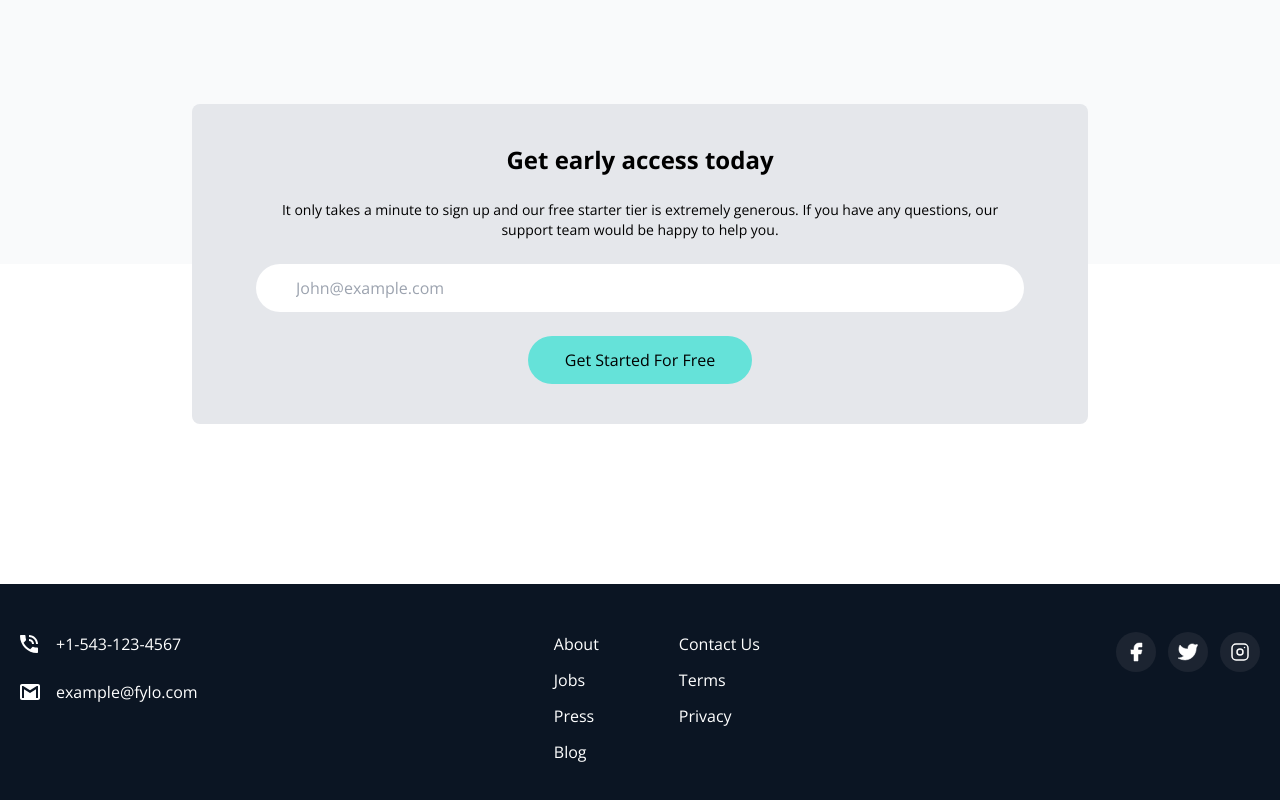
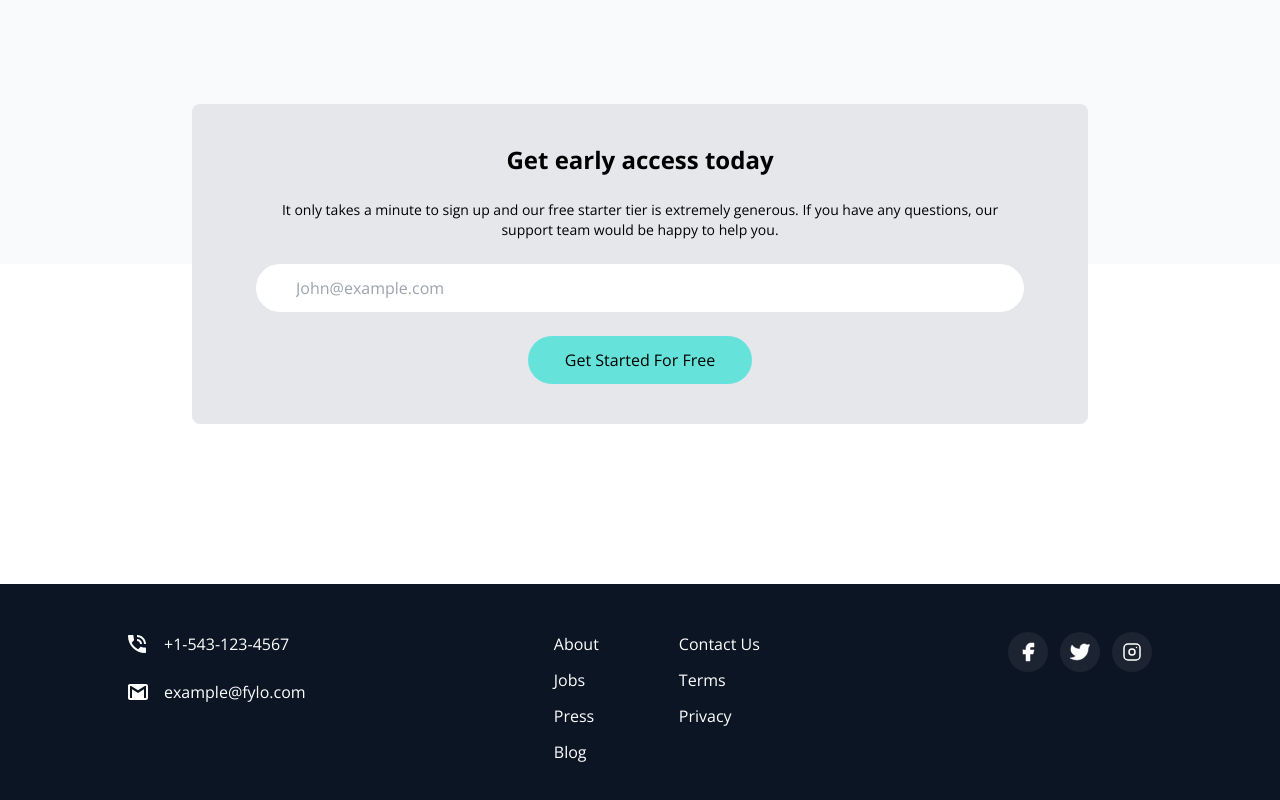
Before and after one commit to EJusis/Fylo-landing, a website: page index.html in a window 1280 px wide. Shown: the part 3208-4008 px from the top of the page. Drawn offline with nearby package versions, Linux system fonts and the light colour scheme.

Commit message:
final styling

```diff
--- a/index.html
+++ b/index.html
@@ -250,8 +250,8 @@
 </section>
 
 <!--     Footer   -->
-<footer class="bg-darkBlue2 text-white">
-    <div class="container mx-auto pt-12 px-5 pb-10">
+<footer class="bg-darkBlue2 text-white ">
+    <div class="container mx-auto pt-12 px-5 pb-10 md:px-16 lg:px-32">
         <!--     Flex Container for all Items       -->
         <div class="flex flex-col justify-between space-y-24 md:flex-row md:space-y-0">
             <!--         Email & Phone       -->
```
Also changed, not shown: css/style.css.
